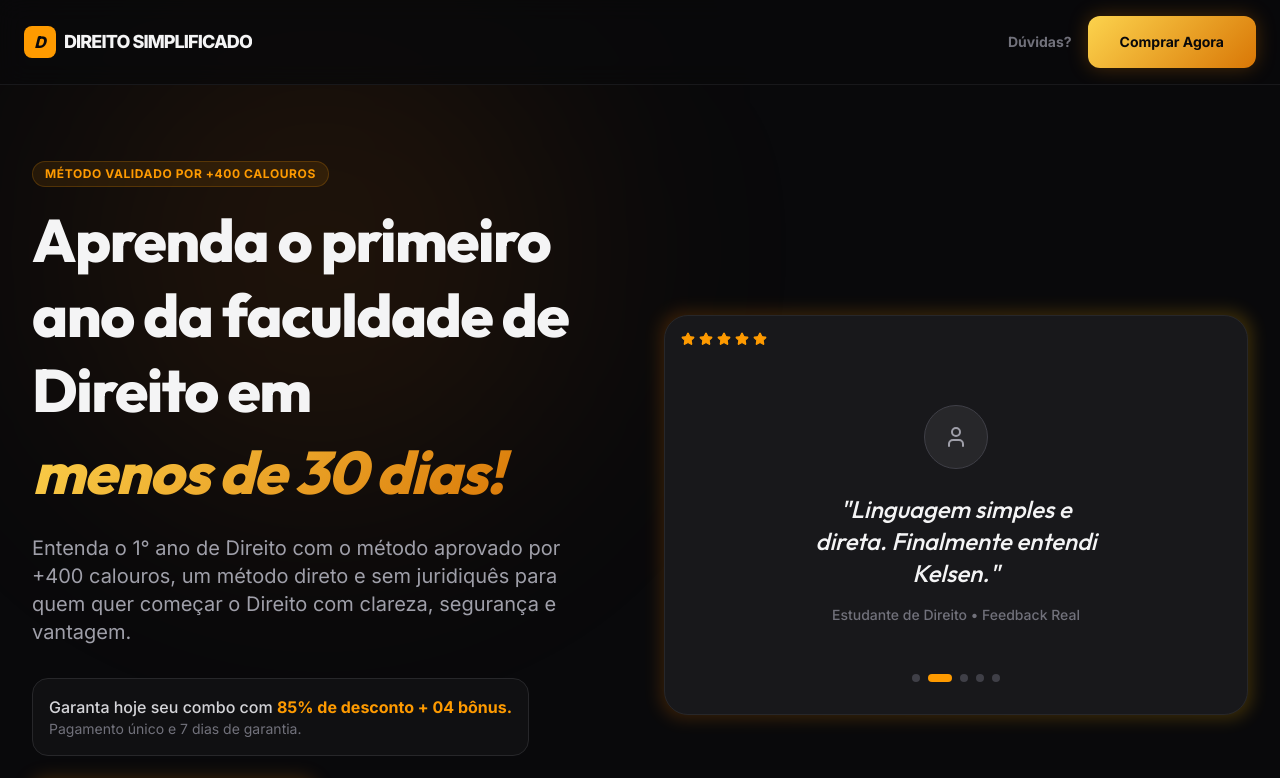
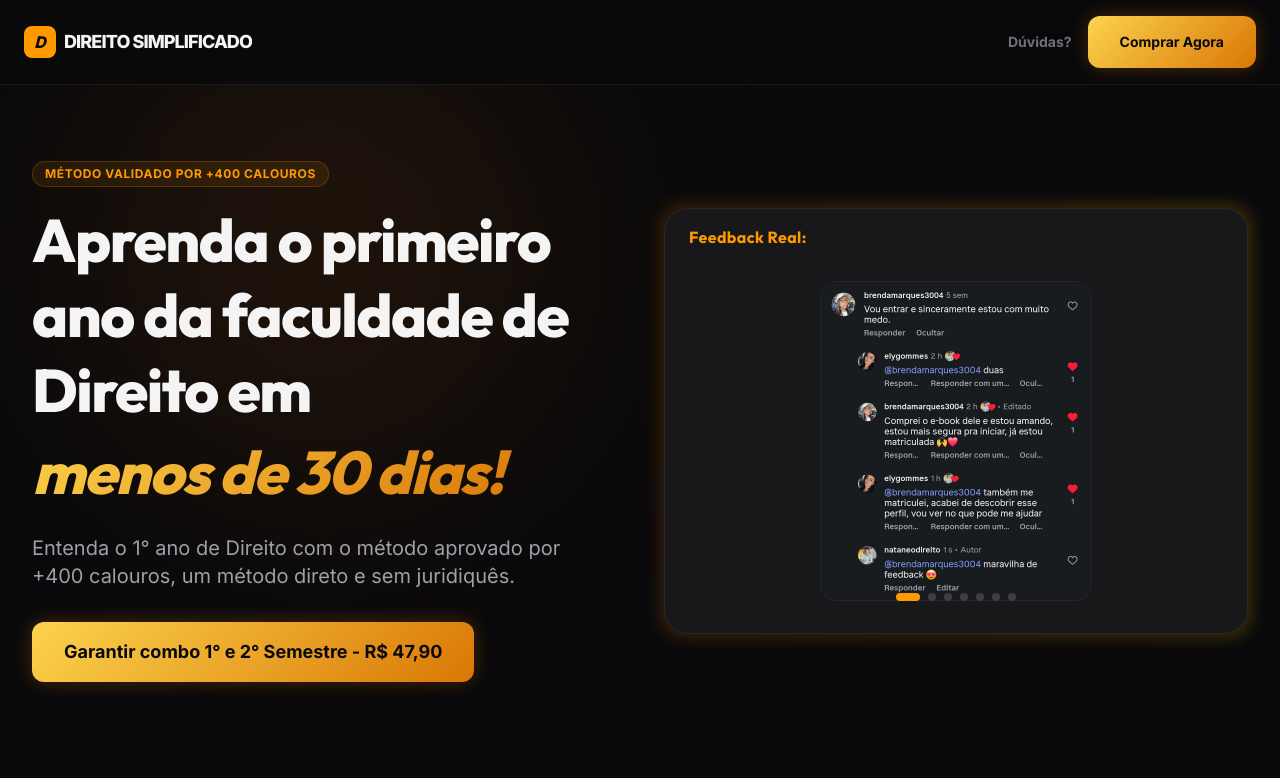
Before and after one commit to camposads-dot/campododireito-calouros, a React (Vite) app: page / in a window 1280 px wide. Shown: the top 778 px of the page. Built offline with nearby package versions, Linux system fonts and the light colour scheme.

Commit message:
atualizar herro

```diff
--- a/src/App.tsx
+++ b/src/App.tsx
@@ -69,27 +69,30 @@ const Badge = ({ children }: { children: React.ReactNode }) => (
 // --- Sections ---
 
 const Hero = () => {
-  const feedbacks = [
-    "O melhor material que já vi, salvou meu semestre!",
-    "Linguagem simples e direta. Finalmente entendi Kelsen.",
-    "Comecei do zero e me sinto muito mais segura nas aulas.",
-    "Recomendo para todos os calouros da minha sala.",
-    "O combo valeu cada centavo. Os bônus são incríveis.",
+  const feedbackImages = [
+    "/feedback1.png",
+    "/feedback2.png",
+    "/feedback3.png",
+    "/feedback4.png",
+    "/feedback5.png",
+    "/feedback6.png",
+    "/feedback7.png",
   ];
 
   const [currentSlide, setCurrentSlide] = useState(0);
 
-  useEffect(() => {
-    const timer = setInterval(() => {
-      setCurrentSlide((prev) => (prev + 1) % feedbacks.length);
-    }, 4000);
-    return () => clearInterval(timer);
-  }, []);
+  const handleScroll = (e: React.UIEvent<HTMLDivElement>) => {
+    const scrollLeft = e.currentTarget.scrollLeft;
+    const width = e.currentTarget.offsetWidth;
+    const index = Math.round(scrollLeft / width);
+    setCurrentSlide(index);
+  };
 
   return (
     <Section className="relative pt-24 md:pt-40 grid lg:grid-cols-2 gap-12 items-center overflow-hidden">
       <div className="absolute top-0 left-1/4 -translate-x-1/2 w-[500px] h-[500px] bg-amber-600/10 blur-[120px] -z-10 rounded-full" />
 
+      {/* LADO ESQUERDO CONTINUA IGUAL */}
       <motion.div
         initial={{ opacity: 0, x: -20 }}
         animate={{ opacity: 1, x: 0 }}
@@ -97,69 +100,73 @@ const Hero = () => {
         className="text-center lg:text-left"
       >
         <Badge>Método Validado por +400 Calouros</Badge>
+
         <h1 className="text-3xl md:text-6xl font-extrabold leading-tight md:leading-tight mb-6">
-          Aprenda o primeiro ano da faculdade de Direito em <span className="text-gold-gradient italic">menos de 30 dias!</span>
+          Aprenda o primeiro ano da faculdade de Direito em{" "}
+          <span className="text-gold-gradient italic">
+            menos de 30 dias!
+          </span>
         </h1>
+
         <p className="text-lg md:text-xl text-zinc-400 mb-8 max-w-xl mx-auto lg:mx-0">
-          Entenda o 1° ano de Direito com o método aprovado por +400 calouros, um método direto e sem juridiquês para quem quer começar o Direito com clareza, segurança e vantagem.
+          Entenda o 1° ano de Direito com o método aprovado por +400
+          calouros, um método direto e sem juridiquês.
         </p>
 
         <div className="space-y-6 flex flex-col items-center lg:items-start">
-          <div className="p-4 rounded-2xl bg-zinc-900/50 border border-zinc-800 inline-block w-full sm:w-auto">
-             <p className="text-zinc-300 font-medium text-sm md:text-base">
-              Garanta hoje seu combo com <span className="text-amber-500 font-bold">85% de desconto + 04 bônus.</span>
-            </p>
-            <p className="text-zinc-500 text-xs md:text-sm">Pagamento único e 7 dias de garantia.</p>
-          </div>
-
-          <div className="flex flex-col sm:flex-row gap-4 w-full sm:w-auto">
-            <CTAButton className="flex-1">
-              Garantir combo 1° e 2° Semestre - R$ 47,90
-            </CTAButton>
-            <CTAButton secondary className="flex-1">
-              Apenas 1° Semestre - R$ 27,90
-            </CTAButton>
-          </div>
+          <CTAButton>
+            Garantir combo 1° e 2° Semestre - R$ 47,90
+          </CTAButton>
         </div>
       </motion.div>
 
+      {/* CARD DIREITO ALTERADO */}
       <motion.div
         initial={{ opacity: 0, scale: 0.9 }}
         animate={{ opacity: 1, scale: 1 }}
         transition={{ duration: 0.8, delay: 0.2 }}
         className="relative group"
       >
-        <div className="absolute -inset-1 bg-gradient-to-r from-amber-600 to-amber-400 rounded-3xl blur opacity-20 group-hover:opacity-30 transition duration-1000"></div>
-        <div className="relative bg-zinc-900 border border-zinc-800 rounded-3xl p-6 md:p-8 min-h-[300px] md:min-h-[400px] flex flex-col justify-center items-center text-center overflow-hidden">
-          <div className="absolute top-4 left-4 flex gap-1">
-            {[1,2,3,4,5].map(i => <Star key={i} size={14} className="text-amber-500 fill-amber-500" />)}
+        <div className="absolute -inset-1 bg-gradient-to-r from-amber-600 to-amber-400 rounded-3xl blur opacity-20"></div>
+
+        <div className="relative bg-zinc-900 border border-zinc-800 rounded-3xl p-6 md:p-8 min-h-[300px] md:min-h-[400px] overflow-hidden">
+
+          {/* TITULO NO LUGAR DAS ESTRELAS */}
+          <div className="absolute top-4 left-6">
+            <h3 className="text-amber-500 font-bold tracking-wide text-sm md:text-base">
+              Feedback Real:
+            </h3>
           </div>
 
-          <AnimatePresence mode="wait">
-            <motion.div
-              key={currentSlide}
-              initial={{ opacity: 0, y: 20 }}
-              animate={{ opacity: 1, y: 0 }}
-              exit={{ opacity: 0, y: -20 }}
-              transition={{ duration: 0.5 }}
-              className="max-w-xs px-4"
-            >
-              <div className="mb-4 md:mb-6 inline-flex items-center justify-center w-12 h-12 md:w-16 md:h-16 rounded-full bg-zinc-800 border border-zinc-700">
-                <User size={24} className="text-zinc-400" />
+          {/* SLIDER MANUAL */}
+          <div
+            onScroll={handleScroll}
+            className="mt-10 flex overflow-x-auto snap-x snap-mandatory scroll-smooth scrollbar-hide"
+          >
+            {feedbackImages.map((img, i) => (
+              <div
+                key={i}
+                className="min-w-full snap-center flex justify-center items-center px-2"
+              >
+                <img
+                  src={img}
+                  alt={`Feedback ${i + 1}`}
+                  className="rounded-2xl object-cover max-h-[270px] md:max-h-[320px] border border-zinc-800"
+                />
               </div>
-              <blockquote className="text-xl md:text-2xl font-display font-medium text-zinc-100 mb-4 italic">
-                "{feedbacks[currentSlide]}"
-              </blockquote>
-              <p className="text-zinc-500 text-xs md:text-sm font-medium">Estudante de Direito • Feedback Real</p>
-            </motion.div>
-          </AnimatePresence>
+            ))}
+          </div>
 
-          <div className="absolute bottom-8 flex gap-2">
-            {feedbacks.map((_, i) => (
-              <button
+          {/* BOLINHAS EMBAIXO */}
+          <div className="absolute bottom-8 left-0 right-0 flex justify-center gap-2">
+            {feedbackImages.map((_, i) => (
+              <div
                 key={i}
-                onClick={() => setCurrentSlide(i)}
-                className={`w-2 h-2 rounded-full transition-all duration-300 ${currentSlide === i ? "bg-amber-500 w-6" : "bg-zinc-700"}`}
+                className={`h-2 rounded-full transition-all duration-300 ${
+                  currentSlide === i
+                    ? "bg-amber-500 w-6"
+                    : "bg-zinc-700 w-2"
+                }`}
               />
             ))}
           </div>
```
